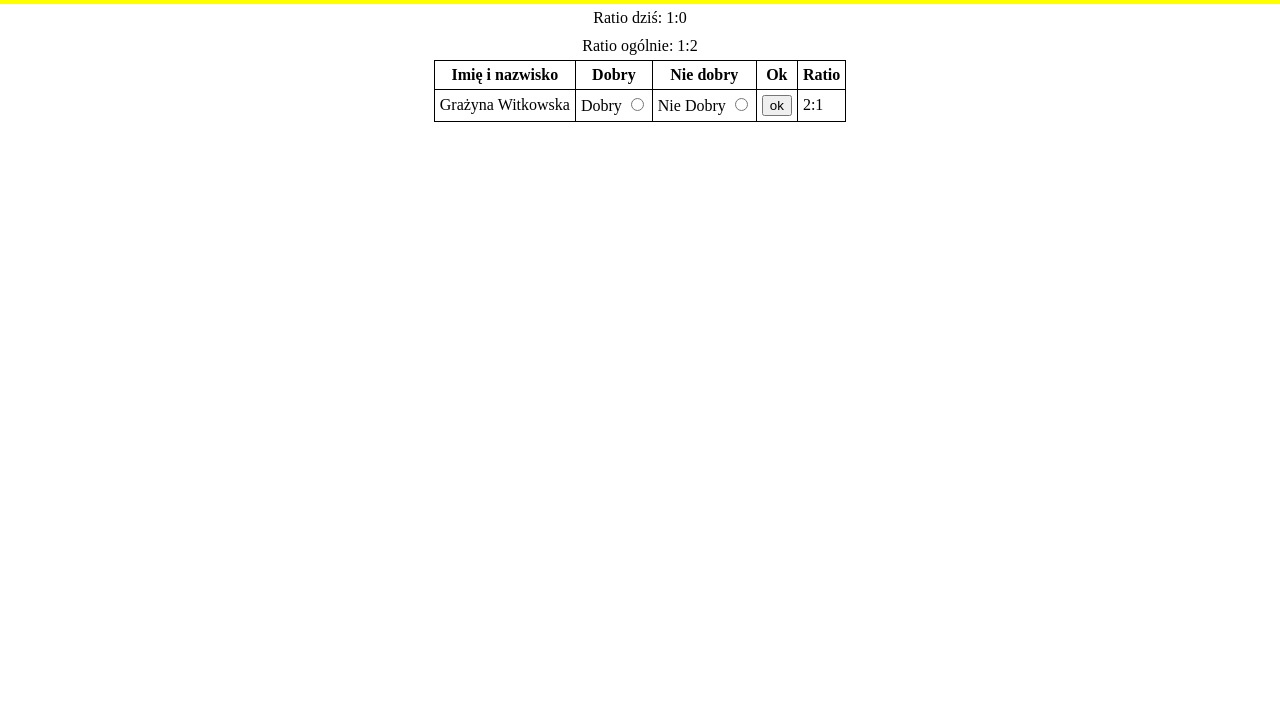
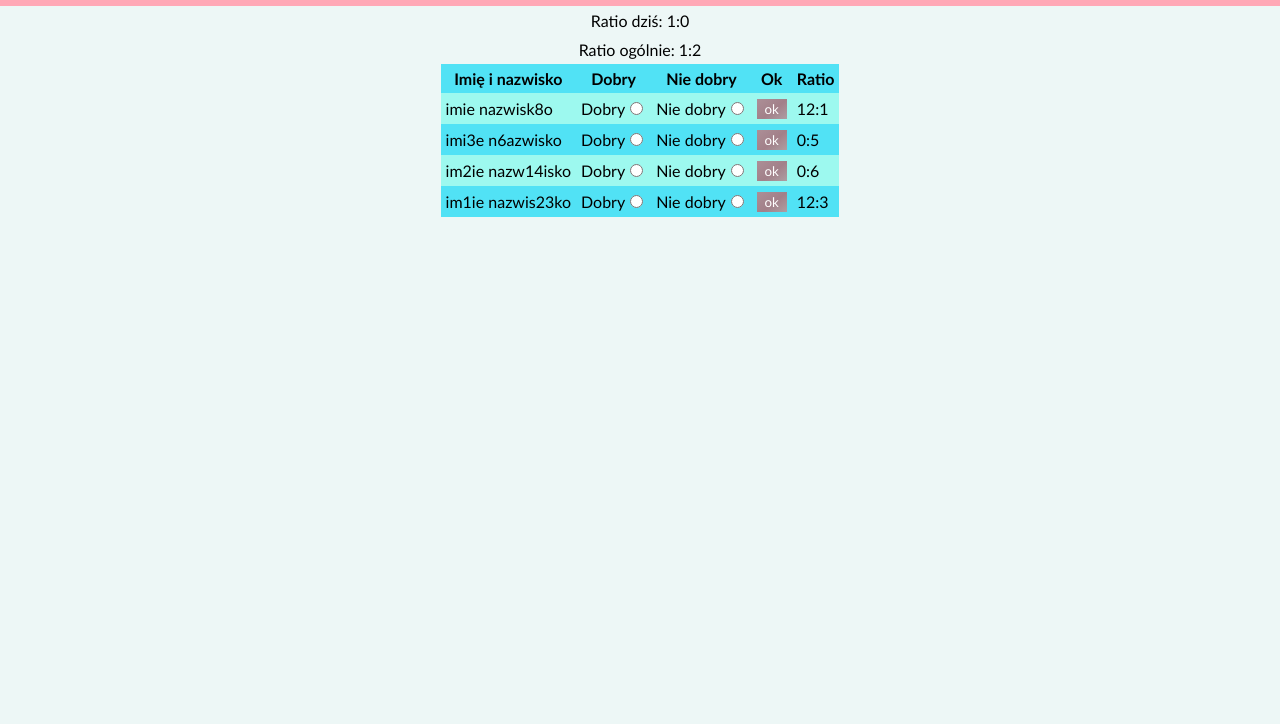
Before and after one commit to trzeciak20p/dzienDobry, a plain HTML site: page index.html in a window 1280 px wide. Shown: the part 76-800 px from the top of the page. Drawn offline with Linux system fonts and the light colour scheme.

Commit message:
generowanie tabeli + trochę styli

```diff
--- a/index.html
+++ b/index.html
@@ -20,7 +20,7 @@
             <div>Ratio ogólnie: <span>1:2</span></div>
         </section>
         <section class="tabelka">
-            <table>
+            <table id="nauczyciele">
                 <tr>
                     <th>Imię i nazwisko</th>
                     <th>Dobry</th>
@@ -28,29 +28,6 @@
                     <th>Ok</th>
                     <th>Ratio</th>
                 </tr>
-                <tr>
-                    <form action="">
-                        <td>Grażyna Witkowska</td>
-                        <td>
-                            <label for="grazyna-tak">
-                                Dobry
-                                <input type="radio" name="dobry" class="tak" id="grazyna-tak">
-                            </label>
-                        </td>
-                        <td>
-                            <label for="grazyna-nie">
-                                Nie Dobry
-                                <input type="radio" name="dobry" class="nie" id="grazyna-nie">
-                            </label>
-                        </td>
-                        <td>
-                            <input type="submit" value="ok">
-                        </td>
-                        <td>
-                            <span>2:1</span>
-                        </td>
-                    </form>
-                </tr>
             </table>
         </section>
 
--- a/script.js
+++ b/script.js
@@ -1,3 +1,88 @@
+//json do testów
+let example = [{
+    "nazwisko": "nazwisk8o",
+    "imie": "imie",
+    "dobry": 12,
+    "nie_dobry": 1
+}, {
+    "nazwisko": "n6azwisko",
+    "imie": "imi3e",
+    "dobry": 0,
+    "nie_dobry": 5
+}, {
+    "nazwisko": "nazw14isko",
+    "imie": "im2ie",
+    "dobry": 0,
+    "nie_dobry": 6
+}, {
+    "nazwisko": "nazwis23ko",
+    "imie": "im1ie",
+    "dobry": 12,
+    "nie_dobry": 3
+}]
+
+
+// tu bedzie pobieranie danych i wysiwetlanie na razie jakbysmy w nodzie chcieli robić bo wciąż nie wiem
+async function getData(){
+    console.log(example)
+    // tu generuje tabelke
+    let table = document.querySelector("#nauczyciele").querySelector("tbody")
+    example.forEach(element => {
+        const tr = document.createElement("tr")
+        //tu imie i nazwisko
+        let td = document.createElement("td")
+        let text = document.createTextNode(element.imie + " "+ element.nazwisko)
+        td.append(text)
+        tr.append(td)
+        //tu radio na tak
+        td = document.createElement("td")
+        let label = document.createElement("label")
+        text = document.createTextNode("Dobry")
+        label.append(text)
+        let radio = document.createElement("input")
+        radio.type="radio"
+        radio.name= "dobry"
+        radio.classList.add("tak")
+        label.append(radio)
+        td.append(label)
+        tr.append(td)
+        //tu radio na nie
+        td = document.createElement("td")
+        label = document.createElement("label")
+        text = document.createTextNode("Nie dobry")
+        label.append(text)
+        radio = document.createElement("input")
+        radio.type="radio"
+        radio.name= "dobry"
+        radio.classList.add("nie")
+        label.append(radio)
+        td.append(label)
+        tr.append(td)
+        //tu wysyłanie
+        td = document.createElement("td")
+        const input = document.createElement("input")
+        input.type="button"
+        input.value = "ok"
+        td.append(input)
+        tr.append(td)
+        //tu ratio
+        td = document.createElement("td")
+        const span = document.createElement("span")
+        text = document.createTextNode(element.dobry+":"+element.nie_dobry)
+        span.append(text)
+        td.append(span)
+        tr.append(td)
+        //tu reszta
+        tr.append(td)
+        table.append(tr)
+        console.log(table)
+    })
+
+}
+getData()
+
+//to się potem powinno wykonać ale na razie jest tu
+// stuff do odczekowywania radia
 document.querySelectorAll('input[type="radio"]').forEach(Element =>{
     Element.addEventListener("mousedown",()=>{
         if(Element.checked == true){
--- a/style/style.css
+++ b/style/style.css
@@ -1,8 +1,13 @@
+/* kolorki #51E2F5 #9DF9EF #EDF7F6 #FFA8B6 #A28089 */
+*{
+    font-family: 'Trebuchet MS', sans-serif;
+}
 body{
     margin: 0;
+    background-color: #EDF7F6;
 }
 header{
-    background-color: yellow;
+    background-color: #FFA8B6;
     display: flex;
     flex-flow: row nowrap;
     align-items: center;
@@ -12,21 +17,46 @@ h1{
     text-align: center;
     flex-grow: 1;
 }
-input[type="button"]{
+header input[type="button"]{
     margin-right: 10px;
 }
 .staty div{
     margin: 5px;
 }
+table,td,th{
+    border: 0px solid #111;
+    border-collapse: collapse;
+}
 table{
     width: fit-content;
 }
-table,tr,td,th{
-    border: 1px solid #000;
-    border-collapse: collapse;
-}
+
 tr,td,th{
     padding: 5px;
+}
+table tr:nth-child(2n+1){
+    background-color: #51E2F5;
+}
+table tr:nth-child(2n){
+    background-color: #9DF9EF;
+}
+table tr:nth-child(2n+1):hover{
+    background-color: #4ed2e3;
+}
+table tr:nth-child(2n):hover{
+    background-color: #97ece2;
+}
+
+table input[type="button"]{
+    height: 20px;
+    width: 30px;
+    border-width: 0;
+    background: rgb(172,143,151);
+    background: linear-gradient(141deg, rgba(172,143,151,1) 0%, rgba(162,128,137,1) 55%, rgba(173,158,162,1) 100%);
+    color: #fff;
+}
+table input[type="button"]:hover{
+    cursor: pointer;
 }
 section{
     display: flex;
```
Also changed, not shown: example.json (added, +21 -0 lines).
